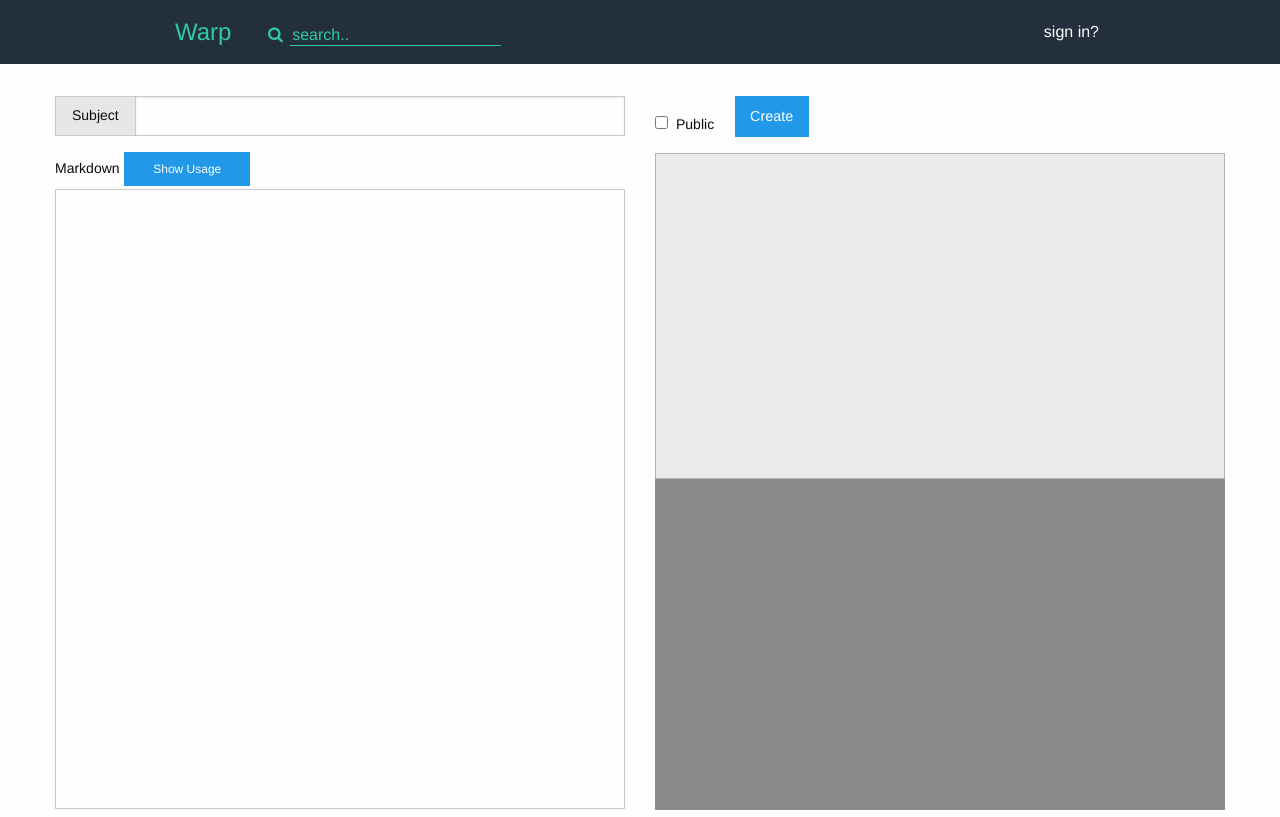
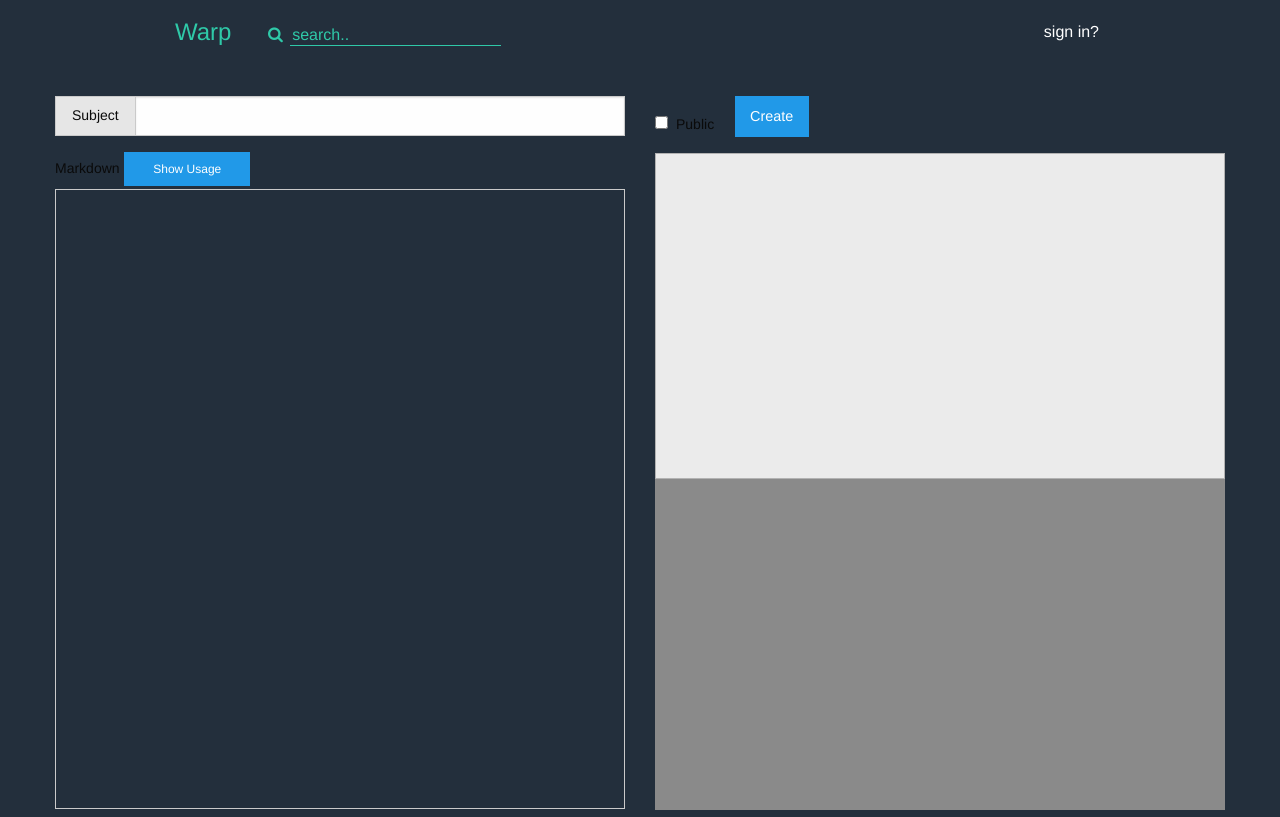
Before and after one commit to SaturDJang/warp, a Django app: page /create in a window 1280 px wide. Run offline with Django 3.2, Linux system fonts and the light colour scheme; style sheets or scripts are compiled from the project's sources; parts of the project's set-up code (start-up, migrations or seed data) failed here and were passed over; some libraries are stand-ins or nearby versions.

Commit message:
Apply body background-color

```diff
--- a/warp/static/sass/common/project.scss
+++ b/warp/static/sass/common/project.scss
@@ -70,3 +70,7 @@ $red: #b94a48;
 [hidden][style="display: block;"] {
   display: block !important;
 }
+
+body {
+  background-color: #232F3C;
+}
```
